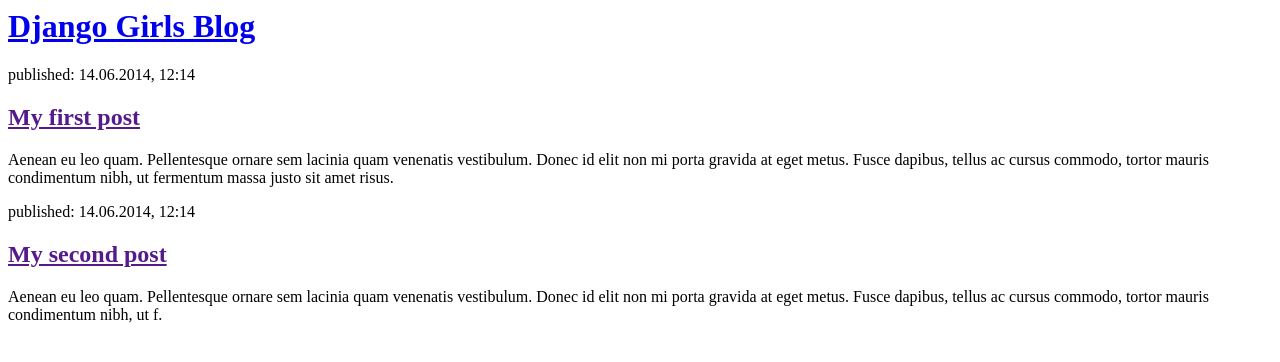
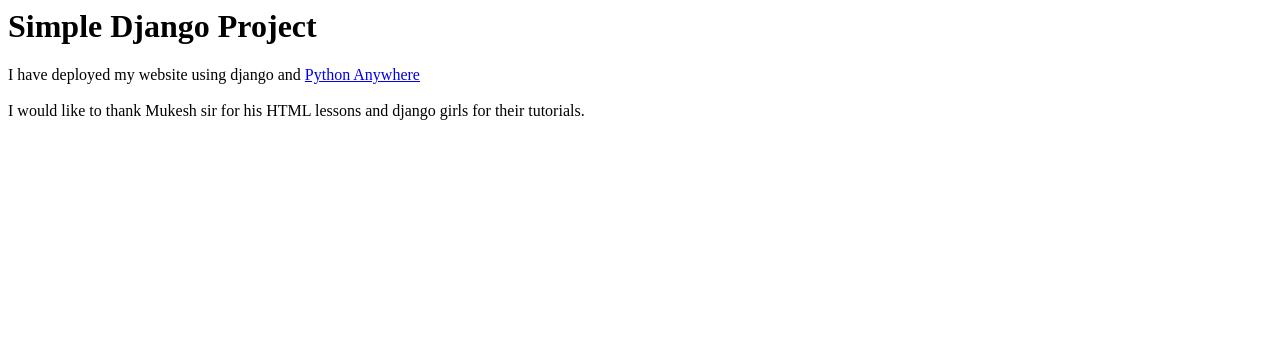
Before and after one commit to sshknt5/my-first-blog, a Django app: page / in a window 1280 px wide. Shown: the top 362 px of the page. Run offline with Django 3.2, Linux system fonts and the light colour scheme.

Commit message:
changed title to webtech and added description

```diff
--- a/blog/templates/blog/post_list.html
+++ b/blog/templates/blog/post_list.html
@@ -1,22 +1,11 @@
 <html>
     <head>
-        <title>Django Girls blog</title>
+        <title>Web Tech</title>
     </head>
     <body>
-        <div>
-            <h1><a href="/">Django Girls Blog</a></h1>
-        </div>
-
-        <div>
-            <p>published: 14.06.2014, 12:14</p>
-            <h2><a href="">My first post</a></h2>
-            <p>Aenean eu leo quam. Pellentesque ornare sem lacinia quam venenatis vestibulum. Donec id elit non mi porta gravida at eget metus. Fusce dapibus, tellus ac cursus commodo, tortor mauris condimentum nibh, ut fermentum massa justo sit amet risus.</p>
-        </div>
-
-        <div>
-            <p>published: 14.06.2014, 12:14</p>
-            <h2><a href="">My second post</a></h2>
-            <p>Aenean eu leo quam. Pellentesque ornare sem lacinia quam venenatis vestibulum. Donec id elit non mi porta gravida at eget metus. Fusce dapibus, tellus ac cursus commodo, tortor mauris condimentum nibh, ut f.</p>
-        </div>
+        <H1> Simple Django Project </h1>
+	<p> I have deployed my website using django and <a href="https://www.pythonanywhere.com/">Python Anywhere</a>
+	<br> <br> I would like to thank Mukesh sir for his HTML lessons and django girls for their tutorials.
+	</p>
     </body>
 </html>
```
